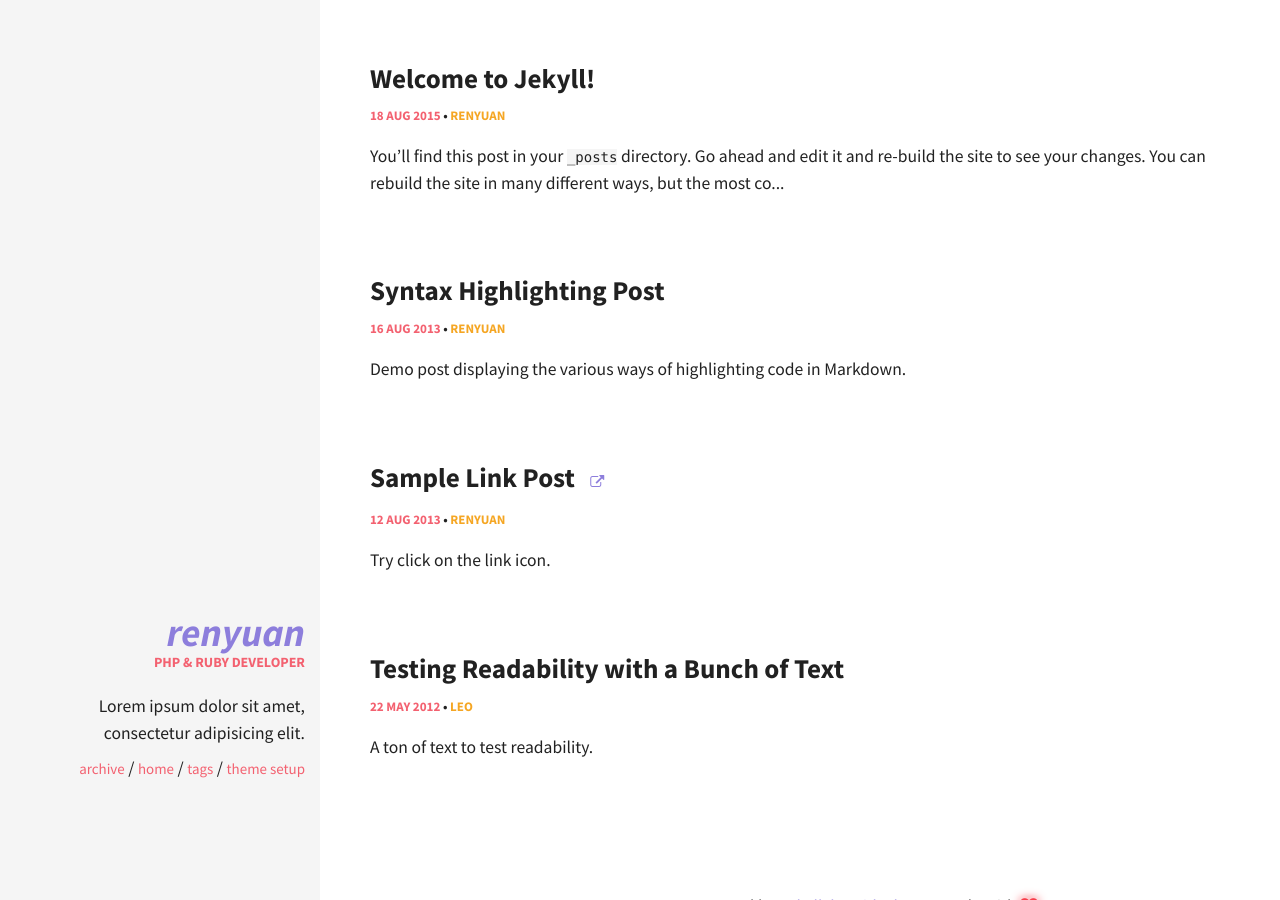
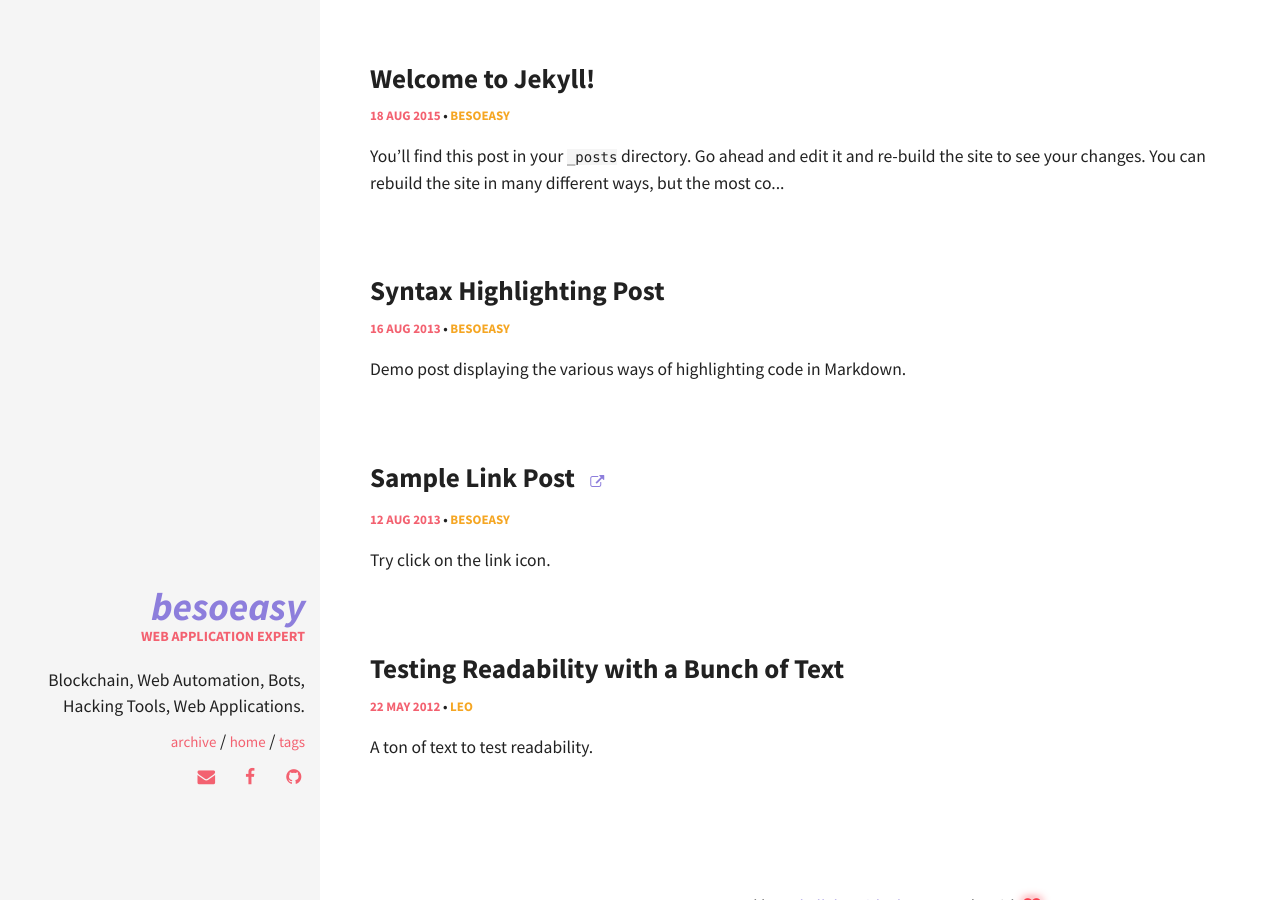
Before and after one commit to subhranshu50/besoeasy.github.io, a Jekyll site: the page built from index.html, in a window 1280 px wide. Built offline with Jekyll 4.4.1, drawn with Linux system fonts in a browser that asks for light colours; some of the changed text lies outside the part shown.

Commit message:
------------------

```diff
--- a/_config.yml
+++ b/_config.yml
@@ -35,14 +35,14 @@ kramdown:
 ####################################
 #
 owner:
-  name: Renyuan
+  name: BeSoEasy
   avatar: avatar.jpg
-  job: "PHP & Ruby Developer"
-  bio: "Lorem ipsum dolor sit amet, consectetur adipisicing elit."
-  email:
+  job: "Web Application Expert"
+  bio: "Blockchain, Web Automation, Bots, Hacking Tools, Web Applications."
+  email: "besoeasy@protonmail.com"
   disqus-shortname:
   twitter: #username
-  facebook: #username
+  facebook: "besoeasy"
   google:
     plus: #username
     analytics:
@@ -50,7 +50,7 @@ owner:
     ad-client:
     ad-slot:
   bing-verify:
-  github: #username
+  github: "besoeasy"
   stackoverflow: #123456/username   from a "http://stackoverflow.com/users/123456/username" link
   linkedin: #username
   xing: #username
```
Also changed, not shown: theme-setup.md (deleted, +0 -119 lines), LICENSE.txt (deleted), README.md (deleted).
